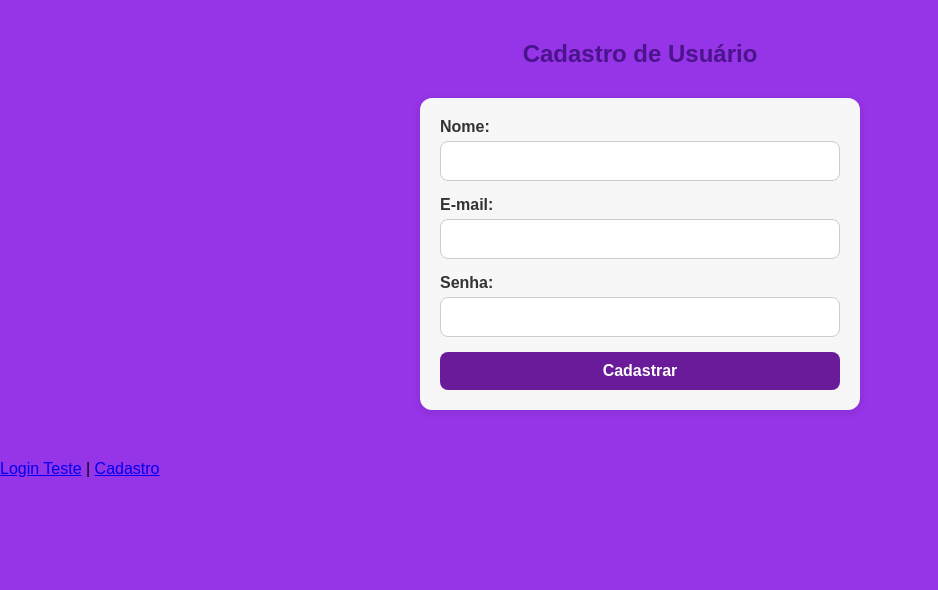
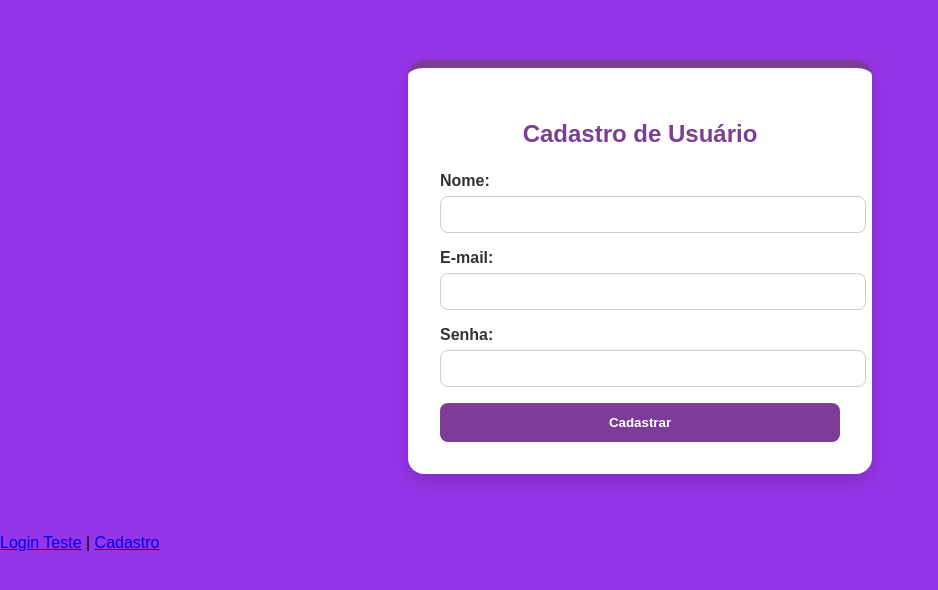
Before and after one commit to MarcusCLR/ProjetoIGOR, a Django app: page /usuarios/cadastro/ in a window 1280 px wide. Shown: the part 113-703 px from the top of the page, without its empty margins (0-938 px from the left). Run offline with Django 5.2, Linux system fonts and the light colour scheme.

Commit message:
Estilização da tela de cadastro

```diff
--- a/usuarios/templates/usuarios/signup.html
+++ b/usuarios/templates/usuarios/signup.html
@@ -3,68 +3,98 @@
 
 {% block content %}
 <style>
-    form {
+    .login-container {
         max-width: 400px;
-        margin: 30px auto;
-        padding: 20px;
-        background-color: #f7f7f7;
-        border-radius: 12px;
-        box-shadow: 0 2px 8px rgba(0, 0, 0, 0.1);
+        margin: 40px auto;
+        background-color: #fff;
+        border-radius: 16px;
+        padding: 32px;
+        box-shadow: 0 8px 20px rgba(0, 0, 0, 0.15);
+        border-top: 8px solid #7D3C98; /* borda superior roxa */
     }
 
-    label {
+    .login-container h2 {
+        text-align: center;
+        color: #7D3C98;
+        margin-bottom: 24px;
+    }
+
+    .form-group {
+        margin-bottom: 16px;
+    }
+
+    .form-group label {
         display: block;
-        margin-bottom: 5px;
-        font-weight: bold;
+        margin-bottom: 6px;
+        font-weight: 600;
         color: #333;
     }
 
-    input[type="text"],
-    input[type="email"],
-    input[type="password"] {
+    .form-group input {
         width: 100%;
-        box-sizing: border-box; /* <-- ESSA LINHA É O QUE RESOLVE O PROBLEMA */
-        padding: 10px;
-        margin-bottom: 15px;
+        padding: 10px 12px;
         border: 1px solid #ccc;
         border-radius: 8px;
-        font-size: 16px;
     }
 
-    button {
+    .form-group input:focus {
+        outline: none;
+        border-color: #7D3C98;
+        box-shadow: 0 0 0 3px rgba(125, 60, 152, 0.2);
+    }
+
+    .login-btn {
         width: 100%;
-        padding: 10px;
-        background-color: #6a1b9a;
+        padding: 12px;
+        background-color: #7D3C98; /* botão roxo */
         color: white;
+        font-weight: bold;
         border: none;
         border-radius: 8px;
-        font-size: 16px;
         cursor: pointer;
-        transition: background-color 0.3s ease;
+        transition: background 0.3s ease;
     }
 
-    button:hover {
-        background-color: #4a148c;
+    .login-btn:hover {
+        background-color: #6C3483; /* tom mais escuro no hover */
     }
 
-    h2 {
+    .login-links {
+        margin-top: 16px;
         text-align: center;
-        color: #4a148c;
+    }
+
+    .login-links a {
+        color: #7D3C98;
+        text-decoration: none;
+        font-weight: bold;
+    }
+
+    .login-links a:hover {
+        text-decoration: underline;
     }
 </style>
 
+<div class="login-container">
     <h2>Cadastro de Usuário</h2>
     <form method="post">
         {% csrf_token %}
+        <div class="form-group">
             <label for="nome">Nome:</label>
             <input type="text" id="nome" name="nome" required>
+        </div>
 
+        <div class="form-group">
             <label for="email">E-mail:</label>
             <input type="email" id="email" name="email" required>
+        </div>
 
+        <div class="form-group">
             <label for="senha">Senha:</label>
             <input type="password" id="senha" name="senha" required>
+        </div>
 
-    <button type="submit">Cadastrar</button>
+        <button type="submit" class="login-btn">Cadastrar</button>
     </form>
+</div>
 {% endblock %}
```
Lines whose indentation alone changed are shown as unchanged.
